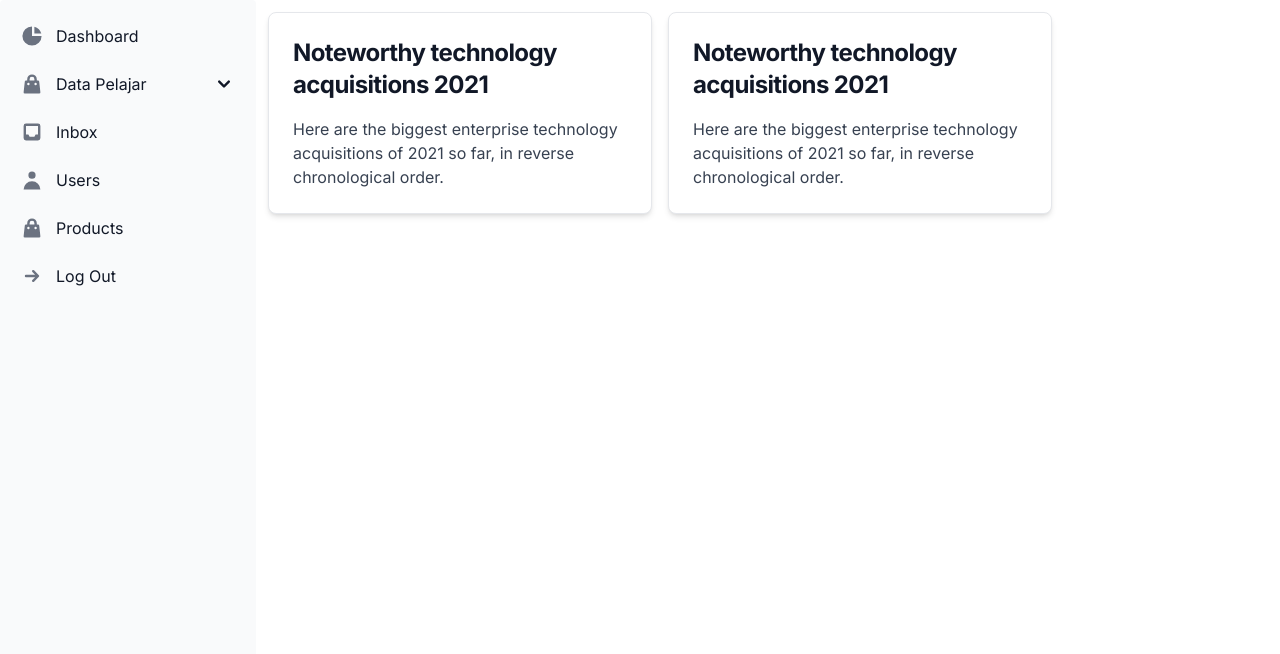
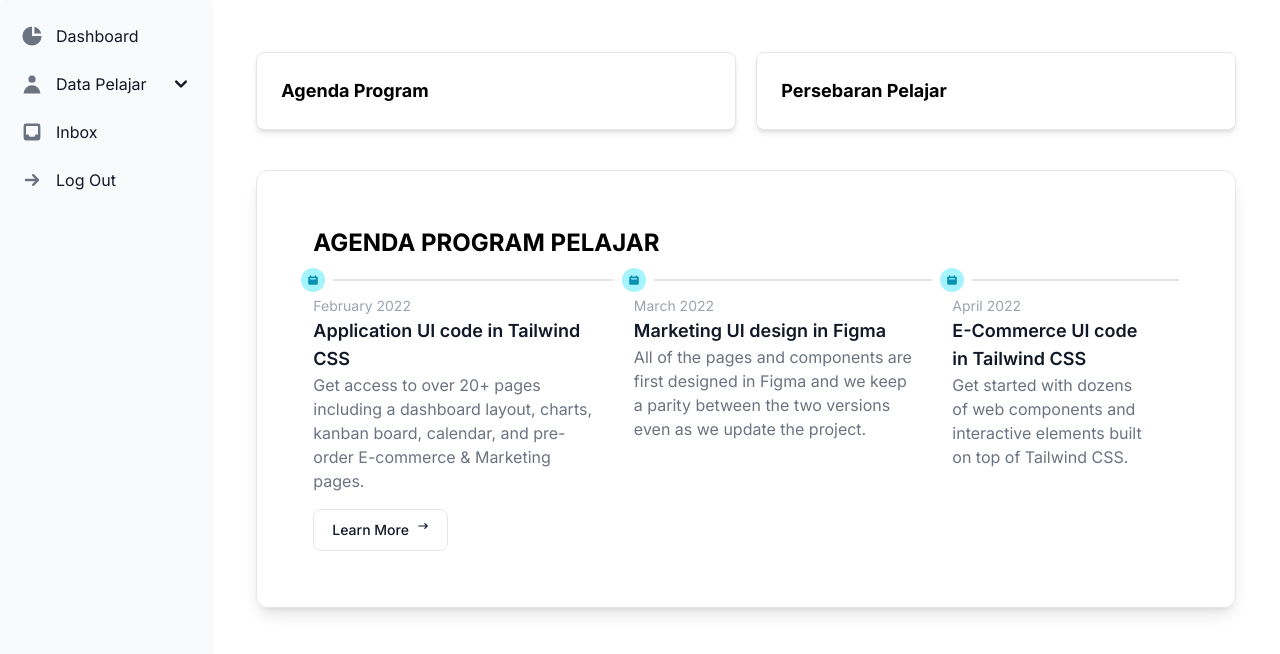
Before and after one commit to Shifyan/info-pelajar, a Next.js app: page /dashboard in a window 1280 px wide. Shown: the top 654 px of the page. Built offline with nearby package versions, Linux system fonts and the light colour scheme.

Commit message:
Penambahan isi dashboard

```diff
--- a/package.json
+++ b/package.json
@@ -9,10 +9,12 @@
     "lint": "next lint"
   },
   "dependencies": {
+    "chart.js": "^4.4.2",
     "flowbite": "^2.3.0",
     "flowbite-react": "^0.7.6",
     "next": "14.1.4",
     "react": "^18",
+    "react-chartjs-2": "^5.2.0",
     "react-dom": "^18"
   },
   "devDependencies": {
--- a/src/app/dashboard/page.jsx
+++ b/src/app/dashboard/page.jsx
@@ -1,28 +1,73 @@
+'use client'
 import { Card } from 'flowbite-react'
+import { Button, Timeline } from 'flowbite-react'
+import { HiArrowNarrowRight, HiCalendar } from 'react-icons/hi'
 
 export default function Dashboard() {
   return (
     <>
-      <div className='main m-3'>
-        <div className='grid grid-cols-2 gap-4 auto-cols-max '>
-          <Card href='#' className='max-w-sm'>
-            <h5 className='text-2xl font-bold tracking-tight text-gray-900 dark:text-white'>
-              Noteworthy technology acquisitions 2021
-            </h5>
-            <p className='font-normal text-gray-700 dark:text-gray-400'>
-              Here are the biggest enterprise technology acquisitions of 2021 so
-              far, in reverse chronological order.
-            </p>
-          </Card>
-          <Card href='#' className='max-w-sm'>
-            <h5 className='text-2xl font-bold tracking-tight text-gray-900 dark:text-white'>
-              Noteworthy technology acquisitions 2021
-            </h5>
-            <p className='font-normal text-gray-700 dark:text-gray-400'>
-              Here are the biggest enterprise technology acquisitions of 2021 so
-              far, in reverse chronological order.
-            </p>
-          </Card>
+      <div className='main p-3 w-screen'>
+        <div className='wrapper flex justify-center mt-10'>
+          <div className='flex justify-center'>
+            <Card href='#' className='w-[30rem] duration-200 me-5'>
+              <h1 className='text-lg font-bold'>Agenda Program</h1>
+            </Card>
+            <Card href='#' className='w-[30rem] duration-200'>
+              <h1 className='text-lg font-bold'>Persebaran Pelajar</h1>
+            </Card>
+          </div>
+        </div>
+        <div className='flex justify-center'>
+          <div className='w-[61.25rem] border rounded-xl p-14 shadow-lg mt-10'>
+            <h1 className='font-bold text-2xl uppercase'>
+              Agenda Program Pelajar
+            </h1>
+            <Timeline horizontal className='mt-5'>
+              <Timeline.Item>
+                <Timeline.Point icon={HiCalendar} />
+                <Timeline.Content>
+                  <Timeline.Time>February 2022</Timeline.Time>
+                  <Timeline.Title>
+                    Application UI code in Tailwind CSS
+                  </Timeline.Title>
+                  <Timeline.Body>
+                    Get access to over 20+ pages including a dashboard layout,
+                    charts, kanban board, calendar, and pre-order E-commerce &
+                    Marketing pages.
+                  </Timeline.Body>
+                  <Button color='gray'>
+                    Learn More
+                    <HiArrowNarrowRight className='ml-2 h-3 w-3' />
+                  </Button>
+                </Timeline.Content>
+              </Timeline.Item>
+              <Timeline.Item>
+                <Timeline.Point icon={HiCalendar} />
+                <Timeline.Content>
+                  <Timeline.Time>March 2022</Timeline.Time>
+                  <Timeline.Title>Marketing UI design in Figma</Timeline.Title>
+                  <Timeline.Body>
+                    All of the pages and components are first designed in Figma
+                    and we keep a parity between the two versions even as we
+                    update the project.
+                  </Timeline.Body>
+                </Timeline.Content>
+              </Timeline.Item>
+              <Timeline.Item>
+                <Timeline.Point icon={HiCalendar} />
+                <Timeline.Content>
+                  <Timeline.Time>April 2022</Timeline.Time>
+                  <Timeline.Title>
+                    E-Commerce UI code in Tailwind CSS
+                  </Timeline.Title>
+                  <Timeline.Body>
+                    Get started with dozens of web components and interactive
+                    elements built on top of Tailwind CSS.
+                  </Timeline.Body>
+                </Timeline.Content>
+              </Timeline.Item>
+            </Timeline>
+          </div>
         </div>
       </div>
     </>
--- a/src/components/sidebar.jsx
+++ b/src/components/sidebar.jsx
@@ -21,18 +21,12 @@ export default function SidebarComponent() {
           <Sidebar.Item href='/dashboard' icon={HiChartPie}>
             Dashboard
           </Sidebar.Item>
-          <Sidebar.Collapse icon={HiShoppingBag} label='Data Pelajar'>
+          <Sidebar.Collapse icon={HiUser} label='Data Pelajar'>
             <Sidebar.Item href='/dashboard/lihatdata'>Lihat Data</Sidebar.Item>
             <Sidebar.Item href='/dashboard/ubahdata'>Ubah Data</Sidebar.Item>
           </Sidebar.Collapse>
           <Sidebar.Item href='#' icon={HiInbox}>
             Inbox
-          </Sidebar.Item>
-          <Sidebar.Item href='#' icon={HiUser}>
-            Users
-          </Sidebar.Item>
-          <Sidebar.Item href='#' icon={HiShoppingBag}>
-            Products
           </Sidebar.Item>
           <Sidebar.Item href='#' icon={HiArrowSmRight}>
             Log Out
```
Also changed, not shown: 1 other file (tests, documents, lock files or other folders).
